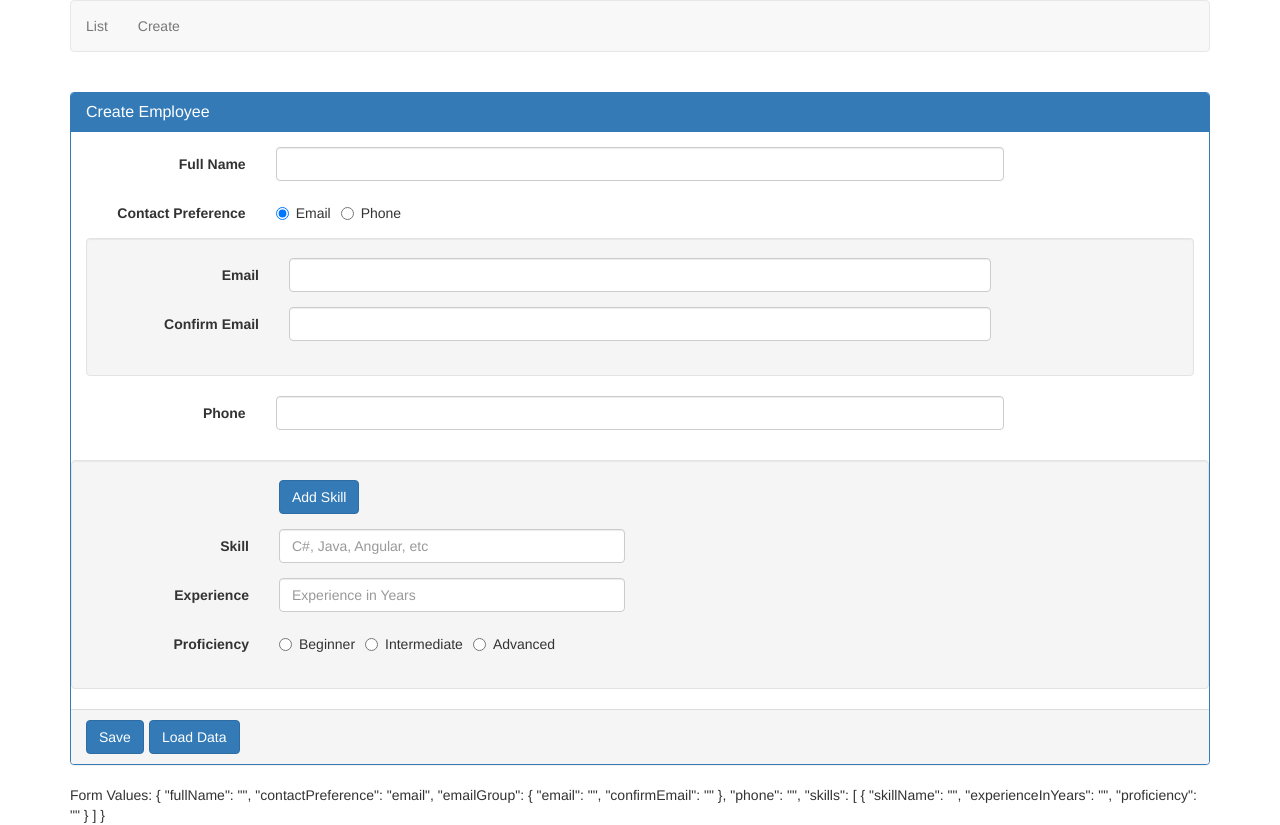
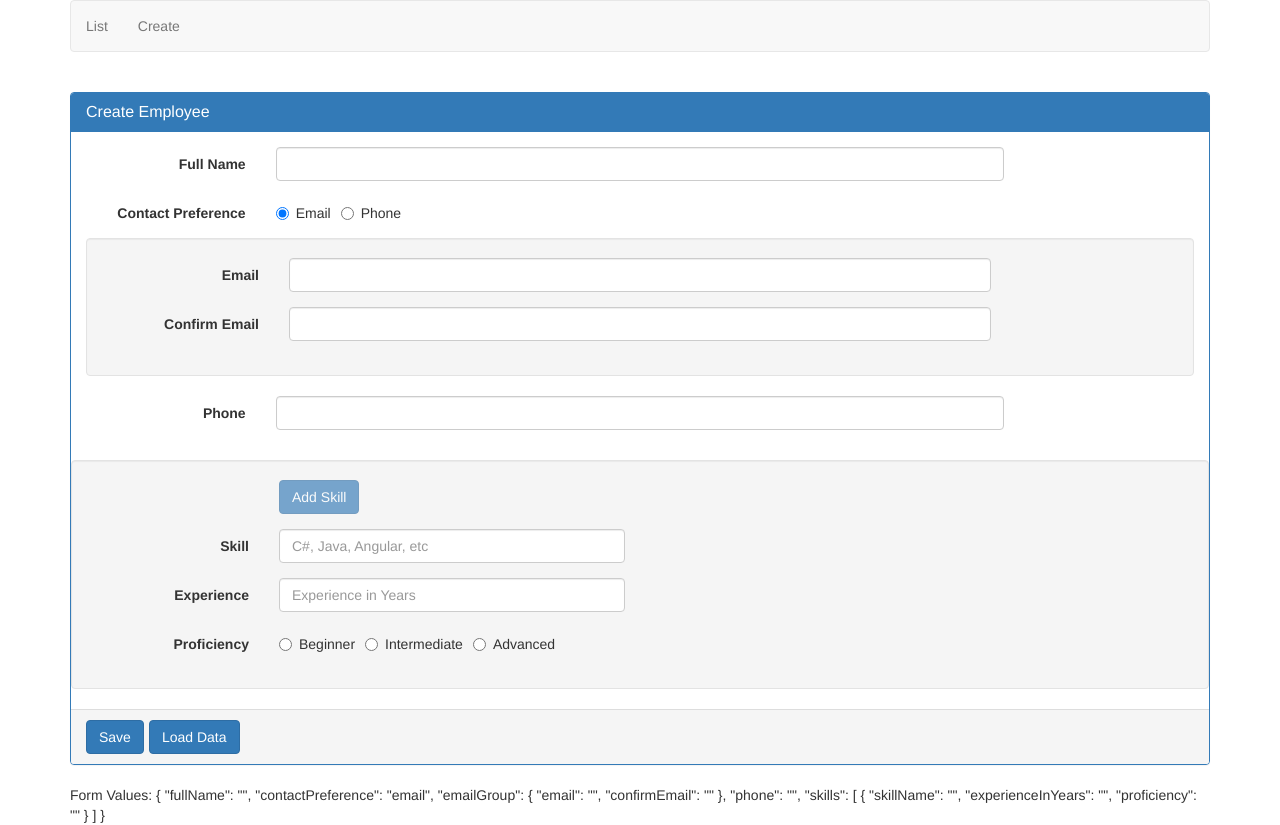
Before and after one commit to Nishchaljain/Angular6Project, an Angular app: page /create in a window 1280 px wide. Built offline with nearby package versions, Linux system fonts and the light colour scheme.

Commit message:
Implemented delete dynamically added skill

```diff
--- a/src/app/employee/create-employee.component.css
+++ b/src/app/employee/create-employee.component.css
@@ -0,0 +1,3 @@
+hr{
+    border: 1px solid grey
+}
--- a/src/app/employee/create-employee.component.html
+++ b/src/app/employee/create-employee.component.html
@@ -69,37 +69,46 @@
 
             <div class="form-group">
                 <div class="col-md-offset-2 col-md-4">
-                    <button type="button" class="btn btn-primary" (click)="addSkillButtonClick()">Add Skill</button>
+                    <button type="button" class="btn btn-primary" [disabled]="employeeForm.get('skills').invalid"
+                        (click)="addSkillButtonClick()">Add Skill</button>
                 </div>
             </div>
 
             <div formArrayName="skills" *ngFor="let skill of employeeForm.get('skills')['controls'];let i = index">
+
+                <hr *ngIf="i>0">
                 <div [formGroupName]="i">
 
-                    <div class="form-group" [ngClass]="{'has-error': skill.get('skillName').invalid &&
-                                                                      skill.get('skillName').touched}">
+                    <div class="form-group"
+                        [ngClass]="{'has-error': skill.get('skillName').invalid && skill.get('skillName').touched}">
                         <label class="col-sm-2 control-label" [attr.for]="'skillName'+ i">
                             Skill
                         </label>
                         <div class="col-sm-4">
                             <input type="text" class="form-control" [id]="'skillName'+ i"
                                 placeholder="C#, Java, Angular, etc" formControlName="skillName">
-                            <span class="help-block" *ngIf="skill.get('skillName').errors?.required &&
-                                                                      skill.get('skillName').touched">
+                            <span class="help-block"
+                                *ngIf="skill.get('skillName').errors?.required && skill.get('skillName').touched">
                                 Skill Name is required
                             </span>
                         </div>
+                        <div class="col-sm-6" *ngIf="employeeForm.get('skills').length>1">
+                            <button type="button" (click)="removeSkillButtonClick(i)"
+                                class="btn btn-danger btn-sm pull-right" title="Delete Skill">
+                                <span class="glyphicon glyphicon-remove"></span>
+                            </button>
+                        </div>
                     </div>
-                    <div class="form-group" [ngClass]="{'has-error': skill.get('experienceInYears').invalid &&
-                                                                      skill.get('experienceInYears').touched}">
+                    <div class="form-group"
+                        [ngClass]="{'has-error': skill.get('experienceInYears').invalid && skill.get('experienceInYears').touched}">
                         <label class="col-sm-2 control-label" [attr.for]="'experience'+i">
                             Experience
                         </label>
                         <div class="col-sm-4">
                             <input type="text" [id]="'experience'+i" placeholder="Experience in Years"
                                 class="form-control" formControlName="experienceInYears">
-                            <span class="help-block" *ngIf="skill.get('experienceInYears').errors?.required &&
-                                                                      skill.get('experienceInYears').touched">
+                            <span class="help-block"
+                                *ngIf="skill.get('experienceInYears').errors?.required && skill.get('experienceInYears').touched">
                                 Experience is required
                             </span>
                         </div>
--- a/src/app/employee/create-employee.component.ts
+++ b/src/app/employee/create-employee.component.ts
@@ -75,6 +75,10 @@ export class CreateEmployeeComponent implements OnInit {
       this.logValidationErrors(this.employeeForm);
     })
 
+  }
+
+  removeSkillButtonClick(index: number): void {
+    (<FormArray>this.employeeForm.get('skills')).removeAt(index);
   }
 
   addSkillButtonClick(): void {
```
